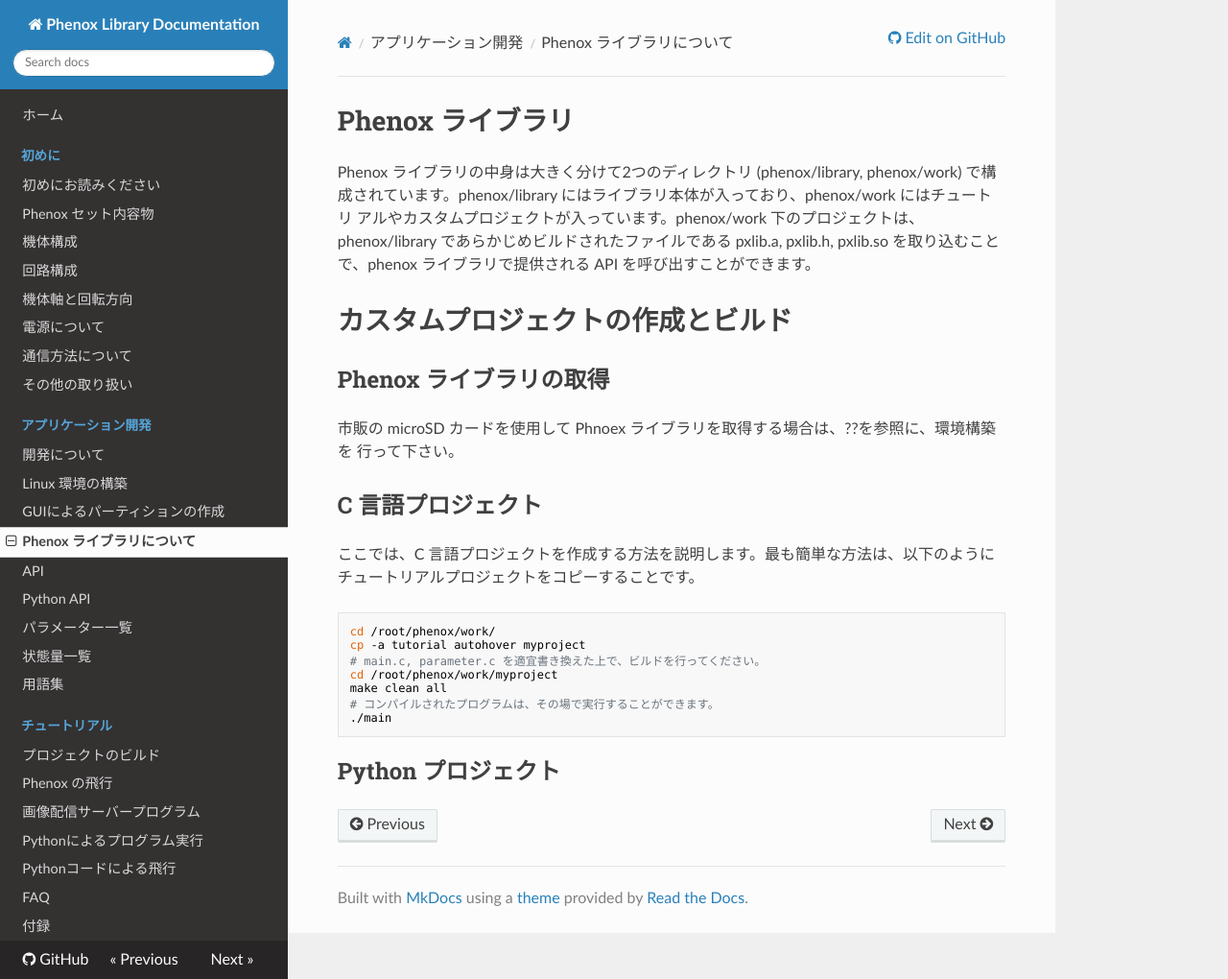
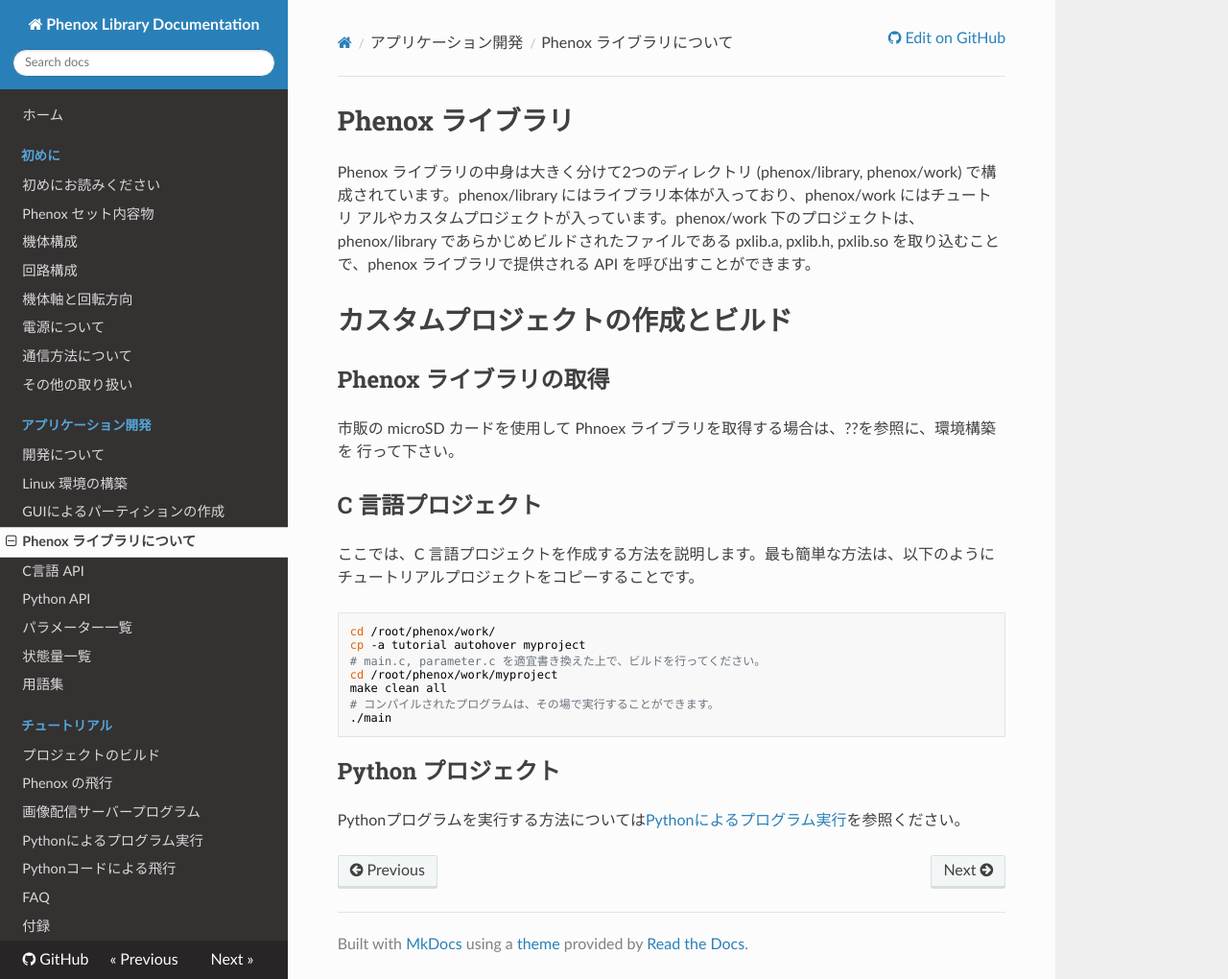
Before and after one commit to phenoxlab/phenox, an MkDocs documentation site: the page built from docs/dev/lib.md, in a window 1280 px wide and 1020 px high. Shown: the whole window at 96% size. Built offline with MkDocs 1.6.1, drawn with Linux system fonts in a browser that asks for light colours; nearby versions of some CDN libraries; old or Windows-style settings are respelled for this version of MkDocs.

Commit message:
add python projects' information and fix index

````diff
--- a/docs/dev/lib.md
+++ b/docs/dev/lib.md
@@ -17,3 +17,4 @@
 ```
 
 ## Python プロジェクト
+Pythonプログラムを実行する方法については[Pythonによるプログラム実行](../tut/python_basic)を参照ください。
--- a/mkdocs.yml
+++ b/mkdocs.yml
@@ -21,7 +21,7 @@
     - 'Linux 環境の構築': 'dev/env.md'
     - 'GUIによるパーティションの作成': 'dev/gui.md'
     - 'Phenox ライブラリについて': 'dev/lib.md'
-    - 'API' : 'dev/api.md'
+    - 'C言語 API' : 'dev/api.md'
     - 'Python API' : 'dev/pythonapi.md'
     - 'パラメーター一覧' : 'dev/param.md'
     - '状態量一覧' : 'dev/state.md'
````
